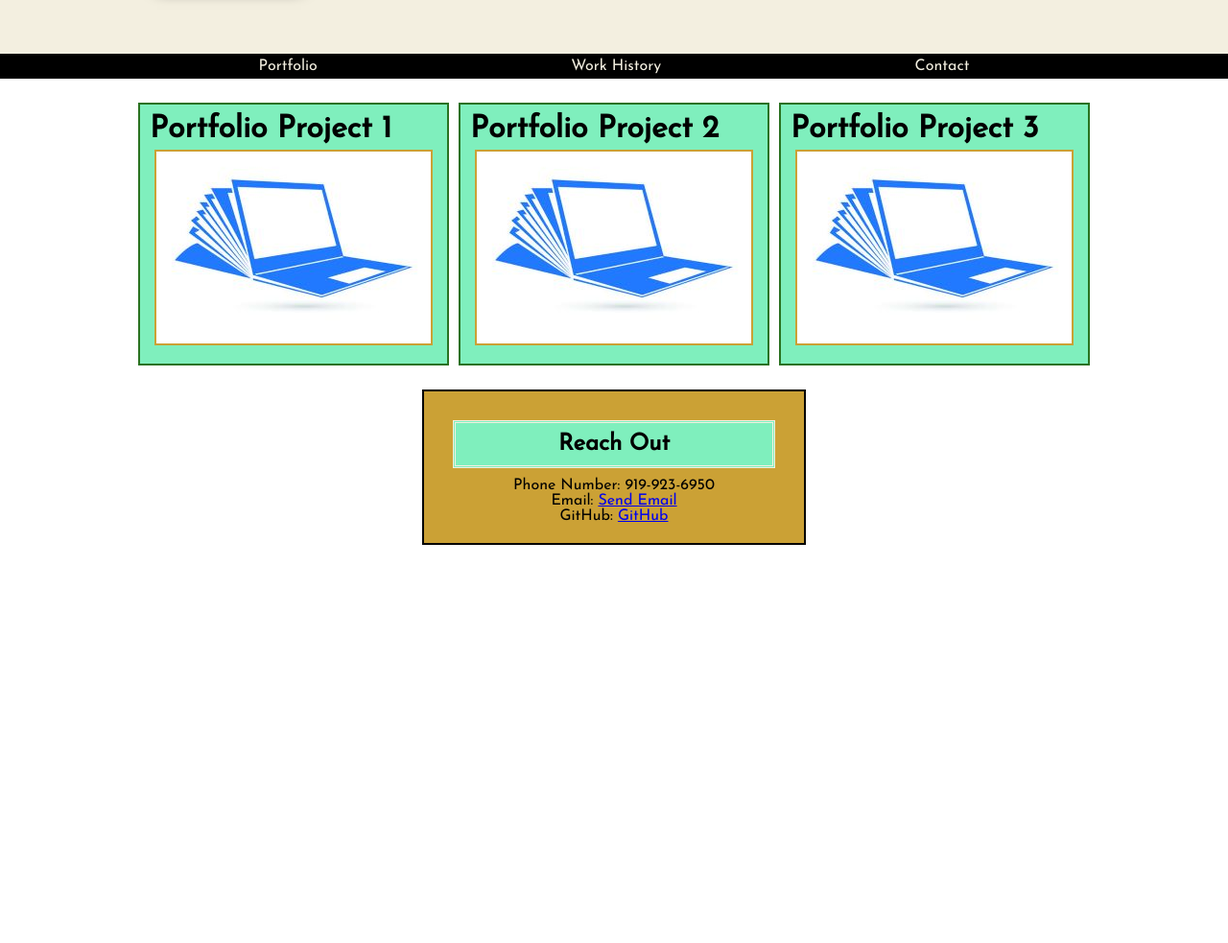
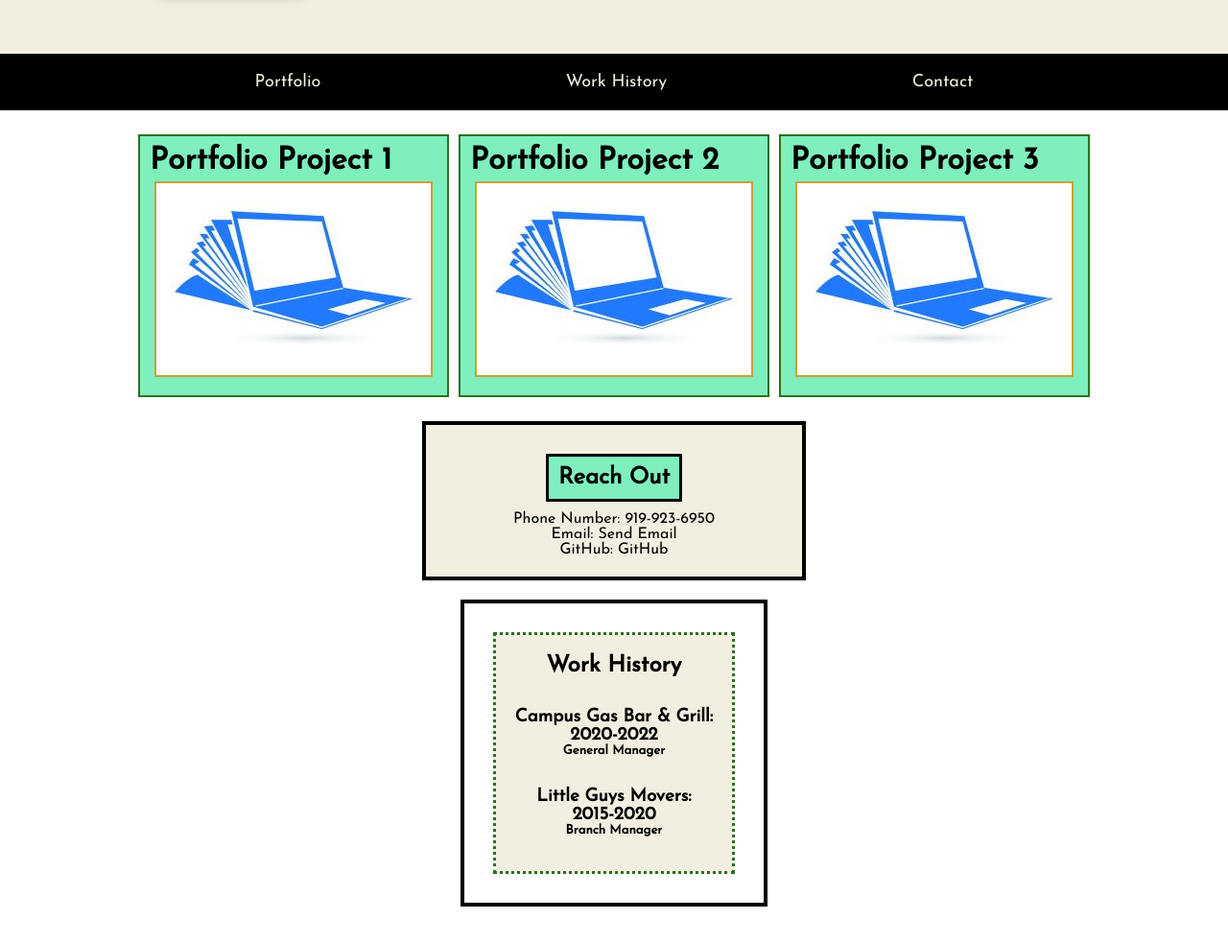
Before and after one commit to jmckelvey786/jdm_portfolio_project_1130, a plain HTML site: page index.html in a window 1280 px wide. Shown: the part 285-1268 px from the top of the page at 96% size. Before the commit the page ends 901 px from the top, so only its background shows below. Drawn offline with Linux system fonts and the light colour scheme.

Commit message:
added work history and navigation links in nav bar

```diff
--- a/index.html
+++ b/index.html
@@ -25,13 +25,13 @@
     </header>
         <div class="navbar">
             <ul class="menu">
-                <li class="menu-item">Portfolio</li>
-                <li class="menu-item">Work History</li>
-                <li class="menu-item">Contact</li>
+                <li class="menu-item"><a href="#portfolio">Portfolio</a></li>
+                <li class="menu-item"><a href="#workhistory">Work History</a></li>
+                <li class="menu-item"><a href="#contact">Contact</a></li>
             </ul>
         </div>
     <main>
-        <div class="main-flex">
+        <div class="main-flex" id="portfolio">
             <div class="main-flex-item">
                 <h1>Portfolio Project 1</h1>
                 <img src="laptop.jpg" alt="laptop">
@@ -45,17 +45,33 @@
                 <img src="laptop.jpg" alt="jpg">
             </div>
         </div>
-        <div class="contact-section">
+        <div class="contact-section" id="contact">
             <div class="contact-section-item">
                 <h2 style="margin: 10px;">Reach Out</h2>
                     <ul style="list-style-type: none;">
                         <li>Phone Number: 919-923-6950</li>
-                        <li>Email: <a href="mailto:mckelveywarner@gmail.com">Send Email</a></li>
-                        <li>GitHub: <a href="https://github.com/jmckelvey786">GitHub</a></li>
+                        <li>Email:<a href="mailto: mckelveywarner@gmail.com" style="color: black;"> Send Email</a></li>
+                        <li>GitHub:<a href="https://github.com/jmckelvey786" style="color: black;"> GitHub</a></li>
                     </ul>
             </div>
 
         </div>
+        <section>
+            <div class="Work-History" id="workhistory">
+                <div>
+                    <h2>Work History</h2>
+                    <br>
+                    <br>
+                    <h3>Campus Gas Bar & Grill:<br>2020-2022</h3>
+                    <h5>General Manager</h5>
+                    <br>
+                    <br>
+                    <h3>Little Guys Movers:<br>2015-2020</h3>
+                    <h5>Branch Manager</h5>
+                    <br>
+                </div>
+            </div>
+        </section>
         <div class="bottom-spacer">
             <p>
                 <br>
--- a/style.css
+++ b/style.css
@@ -14,6 +14,10 @@
 body{
     font-family: 'Josefin Sans', sans-serif;
 }
+a:link, a:visited {
+    color: var(--eggshell);
+    text-decoration: none;
+  }
 
 header {
     display: flex;
@@ -24,38 +28,13 @@ header {
     background-color: var(--eggshell);
 }
 header > div {
-     /* border: 10px solid var(--black); */
-    /* width: 33%; */
     padding: 10px;
     margin: 20px;
     text-shadow: 5px 5px 10px var(--black);
 }
-/* #job-title{
-    text-shadow: 10px 10px 15px var(--black);
-} */
-
-/* .flex-container {
-    display: flex;
-    background-color: var(--pakistan-green);
-    height: 200px;
-    justify-content: space-evenly;
-    align-items: center;
-
-}
-
-.flex-container > div {
-    background-color: var(--eggshell);
-    margin: 5px;
-    width: 100px;
-    margin: 10px;
-    text-align: center;
-    line-height: 75px;
-    font-size: 30px;
-} */
-
 .navbar {
     background-color: var(--black);
-    padding: 5px;
+    padding: 15px;
 }
 
 .navbar > ul {
@@ -68,12 +47,13 @@ header > div {
     justify-content: space-evenly;
     align-items: center;
 }
-.menu-items {
+.menu-item {
     padding: 5px;
     font-size: 18px;
+    text-decoration: none;
 }
 
-.menu-item:hover {
+.menu-item > a:hover {
     color: var(--satingold);
     text-shadow: 2px 2px 2px 20px var(--satingold);
     transform: scale(1.1);
@@ -113,21 +93,53 @@ header > div {
     transform: scale(1.2);
 }
 .contact-section-item {
-    /* display: flex;
-    flex-wrap: wrap; */
+    display: flex;
+    flex-wrap: wrap;
+    justify-content: space-around;
     padding: 20px;
     text-align: center;
-    background-color: var(--satingold);
+    background-color: var(--eggshell);
     width: 400px;
-    border: 2px solid var(--black);
+    border: 4px solid var(--black);
 }
 
 .contact-section-item > h2 {
     background-color: var(--aquamarine);
     padding: 10px;
-    border: 3px double var(--eggshell);
+    border: 3px solid var(--black);
+}
+
+.contact-links {
+    color:var(--black);
+    text-decoration:none;
+}
+
+.contact-links:visited {
+    color: var(--black);
+    text-decoration: none;
 }
 
 .bottom-spacer{
     height: 5%;
 }
+
+section {
+    display: flex;
+    flex-wrap: wrap;
+    justify-content: center;
+    margin: 20px;
+}
+
+.Work-History {
+    border: 4px solid var(--black);
+    max-width: 400px;
+}
+
+.Work-History > div {
+    text-align: center;
+    max-width: 300px;
+    margin: 30px;
+    padding: 20px;
+    border: 3px dotted var(--pakistan-green);
+    background-color: var(--eggshell);
+}
```
